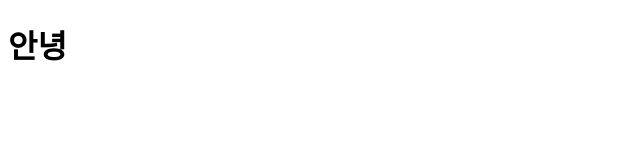
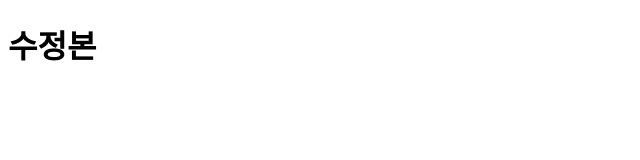
Before and after one commit to sukjuhwan/git-test, a plain HTML site: page index.html in a window 1280 px wide. Shown: the whole page, without its empty margins (0-640 px from the left). Drawn offline with Linux system fonts and the light colour scheme.

Commit message:
문구 수정

```diff
--- a/index.html
+++ b/index.html
@@ -1,6 +1,6 @@
 <!DOCTYPE html>
 <html>
 <body>
-  <h1>안녕</h1>
+  <h1>수정본</h1>
 </body>
 </html>
```
